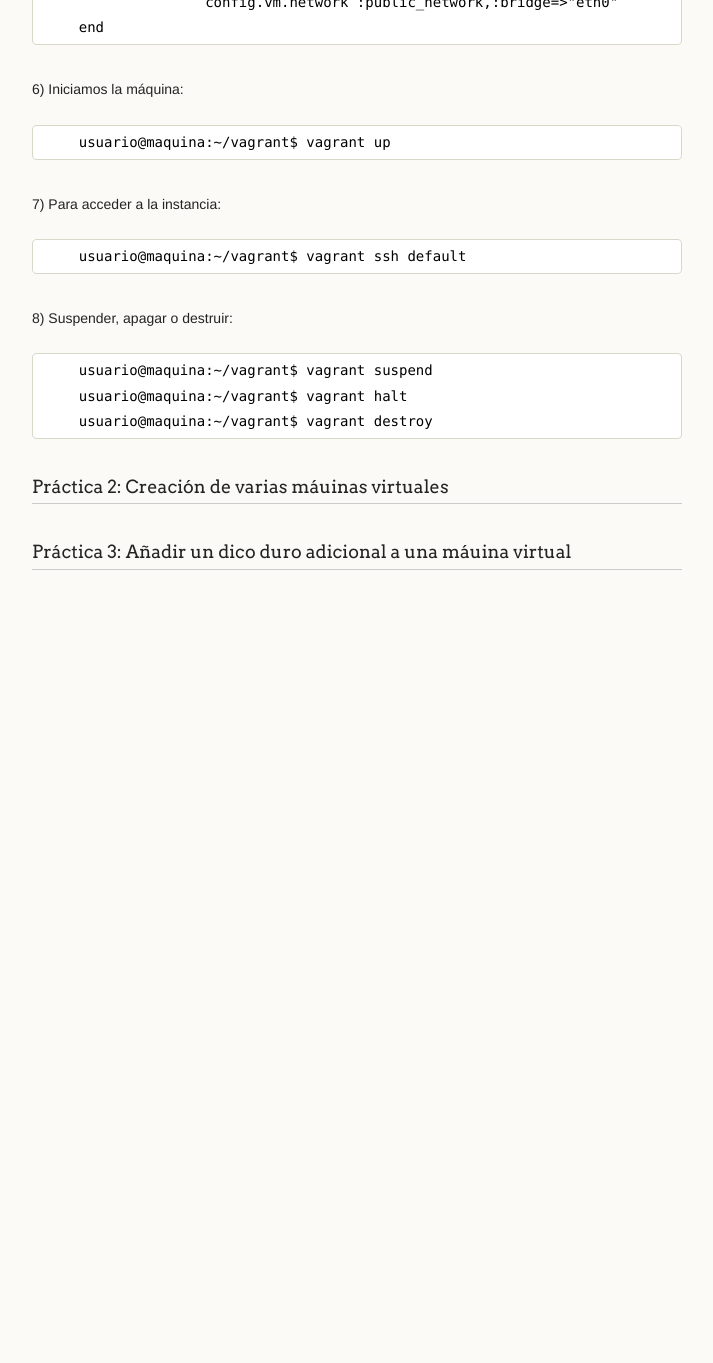
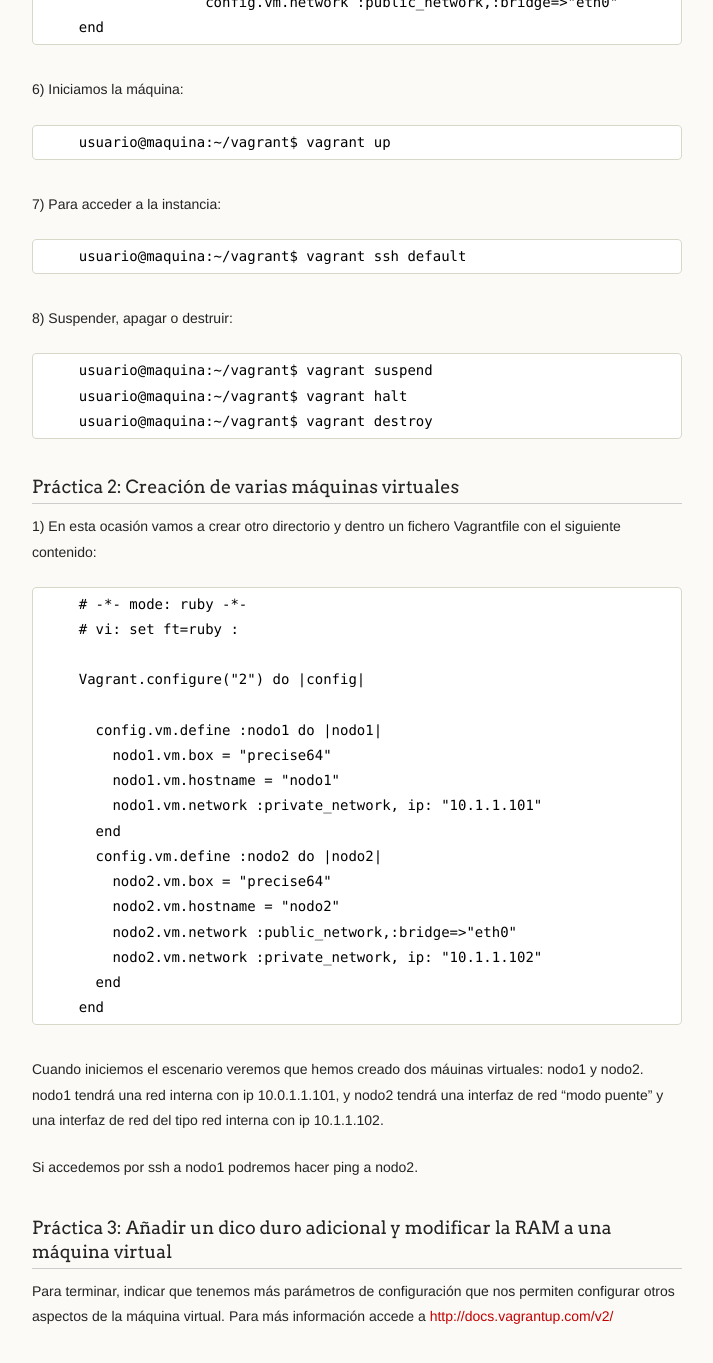
Before and after one commit to iesgn/cloud, a Jekyll site: the page built from curso/u1/practica_vagrant.md, in a window 1280 px wide and 1400 px high, scrolled down 1000 px. Shown: the top 1363 px of the window, without its empty margins (278-991 px from the left). Built offline with Jekyll 4.4.1, drawn with Linux system fonts in a browser that asks for light colours; before the commit the page ends 1630 px from its top, so only the background shows below that.

Commit message:
Práctica vagrant

```diff
--- a/curso/u1/practica_vagrant.md
+++ b/curso/u1/practica_vagrant.md
@@ -53,10 +53,34 @@ menu:
 
 
 
+###Práctica 2: Creación de varias máquinas virtuales
+
+1) En esta ocasión vamos a crear otro directorio y dentro un fichero Vagrantfile con el siguiente contenido:
+
+        # -*- mode: ruby -*-
+        # vi: set ft=ruby :
+
+        Vagrant.configure("2") do |config|
+
+          config.vm.define :nodo1 do |nodo1|
+            nodo1.vm.box = "precise64"
+            nodo1.vm.hostname = "nodo1"
+            nodo1.vm.network :private_network, ip: "10.1.1.101"
+          end
+          config.vm.define :nodo2 do |nodo2|
+            nodo2.vm.box = "precise64"
+            nodo2.vm.hostname = "nodo2"
+            nodo2.vm.network :public_network,:bridge=>"eth0"
+            nodo2.vm.network :private_network, ip: "10.1.1.102"
+          end
+        end
+
+Cuando iniciemos el escenario veremos que hemos creado dos máuinas virtuales: nodo1 y nodo2.
+nodo1 tendrá una red interna con ip 10.0.1.1.101, y nodo2 tendrá una interfaz de red "modo puente" y una interfaz de red del tipo red interna con ip 10.1.1.102.
+
+Si accedemos por ssh a nodo1 podremos hacer ping a nodo2.
 
 
+###Práctica 3: Añadir un dico duro adicional y modificar la RAM a una máquina virtual
 
-
-###Práctica 2: Creación de varias máuinas virtuales
-
-###Práctica 3: Añadir un dico duro adicional a una máuina virtual
+Para terminar, indicar que tenemos más parámetros de configuración que nos permiten configurar otros aspectos de la máquina virtual. Para más información accede a [http://docs.vagrantup.com/v2/](http://docs.vagrantup.com/v2/)
```
